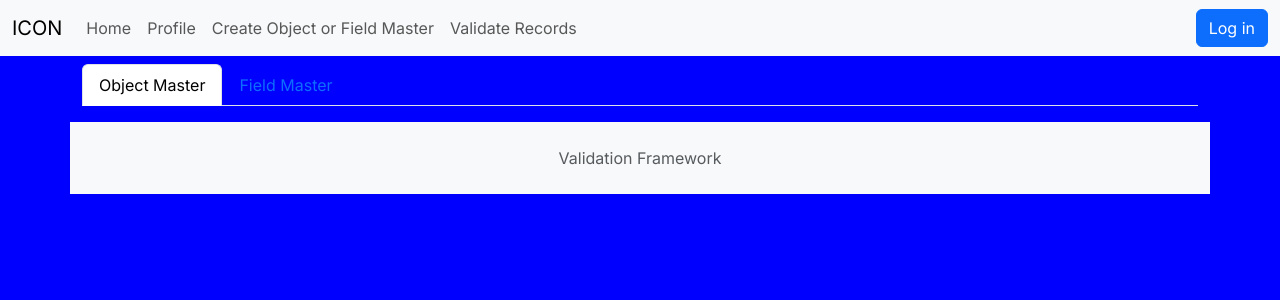
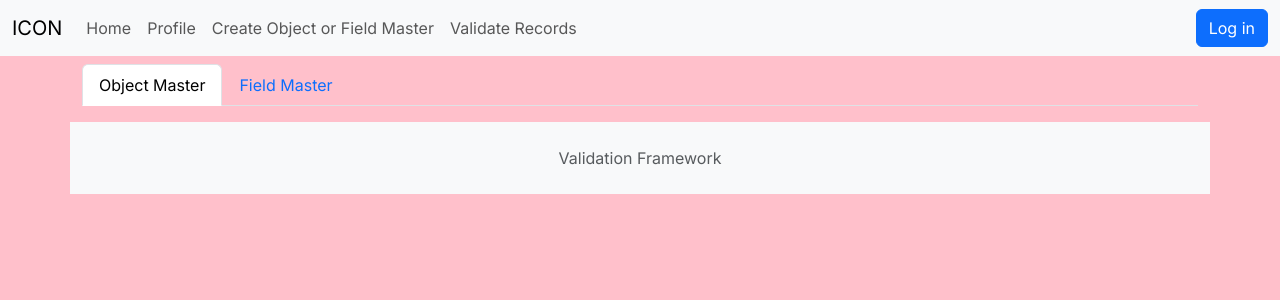
Before and after one commit to abayomi/validation-framework-webapp-1-1-2025, a Next.js app: page / in a window 1280 px wide. Shown: the top 300 px of the page. Built offline with nearby package versions, Linux system fonts and the light colour scheme.

Commit message:
pink color

```diff
--- a/app/App.scss
+++ b/app/App.scss
@@ -1,5 +1,5 @@
 @import '~bootstrap/scss/bootstrap';
-body {background-color: blue;}
+body {background-color: pink;}
 $myColor: red;
 
 h1, h2, h4 {
```
